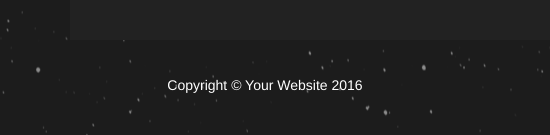
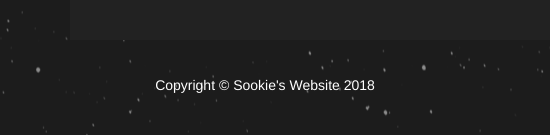
Before and after one commit to jessicahmuch/Climatechange, a plain HTML site: page index2.html in a window 1280 px wide. Shown: the part 2500-2635 px from the top of the page, 0-550 px from the left. Drawn offline with Linux system fonts and the light colour scheme.

Commit message:
final tweeks

```diff
--- a/index2.html
+++ b/index2.html
@@ -159,7 +159,7 @@
             <div class="container">
                 <div class="row">
                     <div class="col-md-4">
-                        <span class="copyright">Copyright &copy; Your Website 2016</span>
+                        <span class="copyright">Copyright &copy; Sookie's Website 2018</span>
                     </div>
                     <div class="col-md-4">
                         <ul class="list-inline social-buttons">
```
